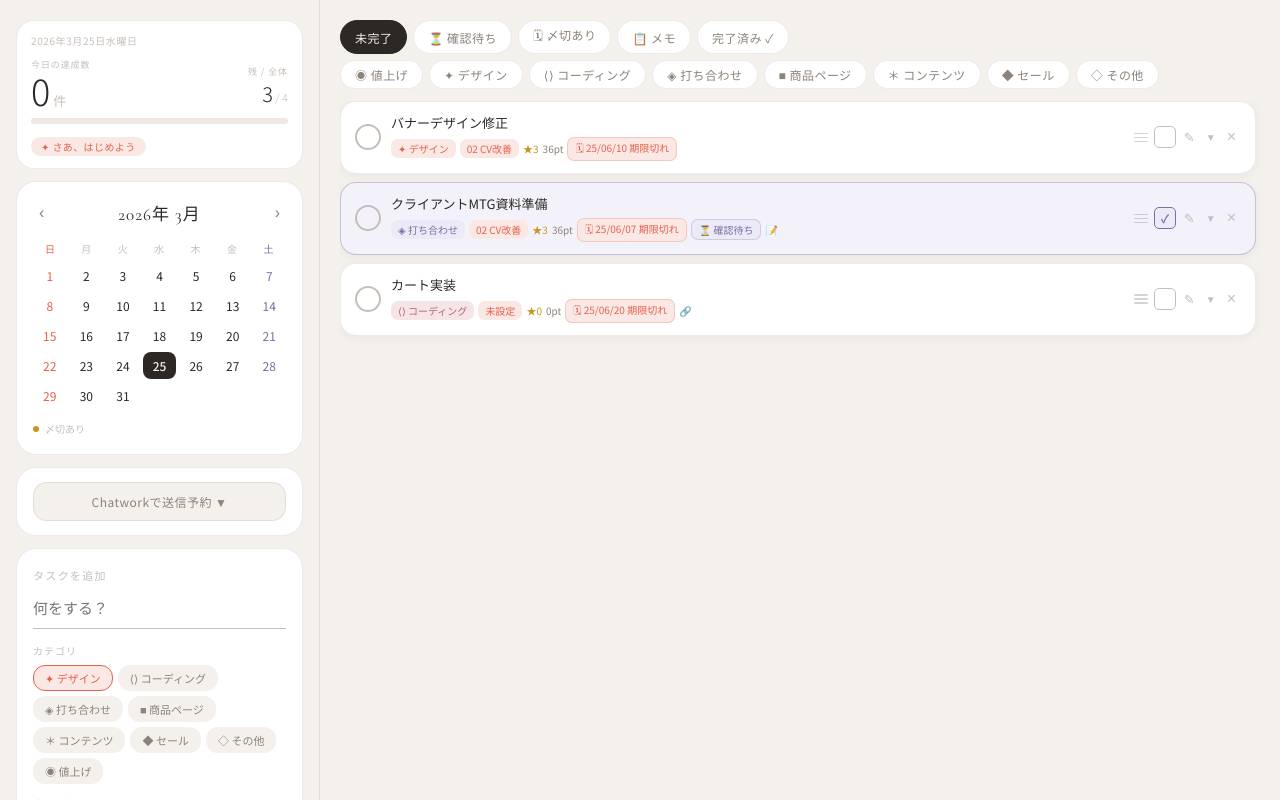
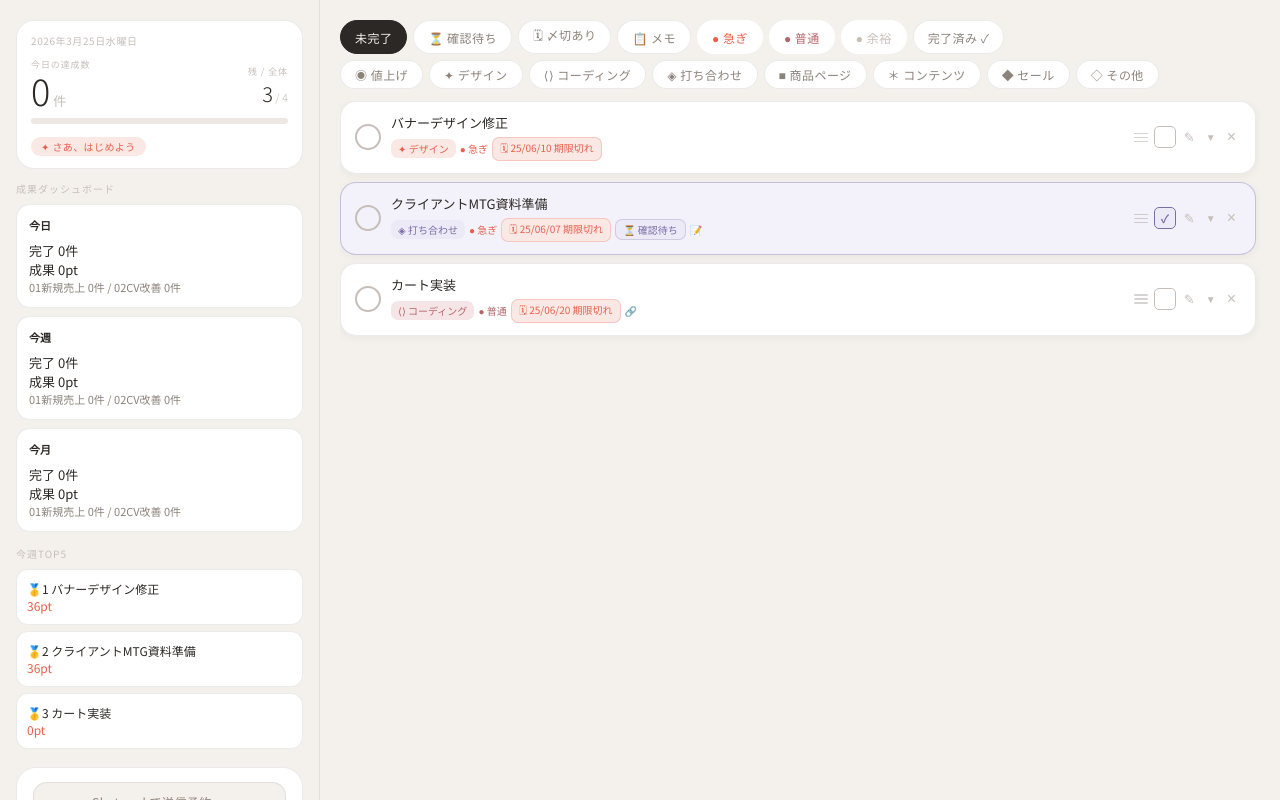
Before and after one commit to mariu-jpg/laughing-octo-system, a React (Vite) app: page / in a window 1280 px wide. Built offline with nearby package versions, Linux system fonts and the light colour scheme.

Commit message:
Add files via upload

```diff
--- a/src/App.jsx
+++ b/src/App.jsx
@@ -761,18 +761,14 @@ function TaskCard({ task, onToggle, onToggleWaiting, onDelete, onUpdate, onDragS
   // edit fields
   const [editText, setEditText]   = useState(task.text);
   const [editCat,  setEditCat]    = useState(task.category);
-  const [editPurpose, setEditPurpose] = useState(task.purpose || "01");
-  const [editImpact, setEditImpact] = useState(task.impact || 3);
-  const [editEffort, setEditEffort] = useState(task.effort || "day");
+  const [editPri,  setEditPri]    = useState(task.priority);
   const [editDl,   setEditDl]     = useState(task.deadline);
 
   // sync when task prop changes
   useEffect(() => {
     setEditText(task.text);
     setEditCat(task.category);
-    setEditPurpose(task.purpose || "01");
-    setEditImpact(task.impact || 3);
-    setEditEffort(task.effort || "day");
+    setEditPri(task.priority);
     setEditDl(task.deadline);
     setEditUrl(task.url);
     setEditMemo(task.memo);
@@ -783,7 +779,7 @@ function TaskCard({ task, onToggle, onToggleWaiting, onDelete, onUpdate, onDragS
   const chip = deadlineChip(task.deadline);
 
   const saveEdit = () => {
-    onUpdate(task.id, { text: editText.trim() || task.text, category: editCat, purpose: editPurpose, impact: editImpact, effort: editEffort, deadline: editDl, url: editUrl, memo: editMemo });
+    onUpdate(task.id, { text: editText.trim() || task.text, category: editCat, priority: editPri, deadline: editDl, url: editUrl, memo: editMemo });
     setEditing(false);
     setDirty(false);
   };
@@ -831,30 +827,18 @@ function TaskCard({ task, onToggle, onToggleWaiting, onDelete, onUpdate, onDragS
               }}>{c.emoji} {c.label}</button>
             ))}
           </div>
-          {/* value score */}
-          <div style={{ fontSize:10, color:P.inkFaint, letterSpacing:".1em", textTransform:"uppercase", marginBottom:6 }}>成果評価</div>
-          <div style={{display:"flex",gap:5,flexWrap:"wrap",marginBottom:10}}>
-            {PURPOSES.map(p=>(
-              <button key={p.id} onClick={()=>setEditPurpose(p.id)} style={{
-                fontFamily:"inherit",fontSize:10,padding:"3px 9px",borderRadius:10,cursor:"pointer",
-                border:`1.5px solid ${editPurpose===p.id ? P.fiesta : "transparent"}`,
-                background:editPurpose===p.id ? P.fiestaBg : P.bg,
-                color:editPurpose===p.id ? P.fiesta : P.inkSub
-              }}>{p.label}</button>
+          {/* priority */}
+          <div style={{ fontSize:10, color:P.inkFaint, letterSpacing:".1em", textTransform:"uppercase", marginBottom:6 }}>優先度</div>
+          <div style={{ display:"flex", gap:4, marginBottom:10 }}>
+            {PRIORITIES.map(p => (
+              <button key={p.id} onClick={() => setEditPri(p.id)} style={{
+                fontFamily:"inherit", fontSize:10, padding:"3px 9px", borderRadius:10, cursor:"pointer",
+                border:`1.5px solid ${editPri===p.id ? p.color : "transparent"}`,
+                background: editPri===p.id ? `${p.color}18` : P.bg,
+                color: editPri===p.id ? p.color : P.inkSub,
+                transition:"all .15s",
+              }}>● {p.label}</button>
             ))}
-          </div>
-          <div style={{display:"flex",gap:5,flexWrap:"wrap",marginBottom:10}}>
-            {IMPACTS.map(i=>(
-              <button key={i.id} onClick={()=>setEditImpact(i.id)} style={{
-                fontFamily:"inherit",fontSize:10,padding:"3px 9px",borderRadius:10,cursor:"pointer",
-                border:`1.5px solid ${editImpact===i.id ? P.saffron : "transparent"}`,
-                background:editImpact===i.id ? P.saffronBg : P.bg,
-                color:editImpact===i.id ? P.saffron : P.inkSub
-              }}>影響 {i.label}</button>
-            ))}
-          </div>
-          <div style={{fontSize:11,color:P.inkSub,marginBottom:10}}>
-            現在スコア：{calcValueScore({purpose:editPurpose,impact:editImpact,effort:editEffort})}pt
           </div>
           {/* deadline */}
           <div style={{ fontSize:10, color:P.inkFaint, letterSpacing:".1em", textTransform:"uppercase", marginBottom:6 }}>〆切日</div>
@@ -933,11 +917,7 @@ function TaskCard({ task, onToggle, onToggleWaiting, onDelete, onUpdate, onDragS
             <span style={{ fontSize:10, padding:"2px 7px", borderRadius:7, background:cat.bg, color:cat.color }}>
               {cat.emoji} {cat.label}
             </span>
-            <span style={{ fontSize:10, padding:"2px 7px", borderRadius:7, background:P.fiestaBg, color:P.fiesta }}>
-{PURPOSES.find(p=>p.id===task.purpose)?.label || "未設定"}
-</span>
-<span style={{fontSize:10,color:P.saffron}}>★{task.impact || 0}</span>
-<span style={{fontSize:10,color:P.inkSub}}>{calcValueScore(task)}pt</span>
+            <span style={{ fontSize:10, color:pri.color }}>● {pri.label}</span>
             {chip && (
               <span style={{
                 fontSize:10, padding:"2px 7px", borderRadius:7,
@@ -1380,15 +1360,13 @@ function ChatworkReminderForm() {
 function AddTaskForm({ onAdd }) {
   const [text,   setText]   = useState("");
   const [cat,    setCat]    = useState("design");
-  const [purpose, setPurpose] = useState("01");
-  const [impact, setImpact] = useState(3);
-  const [effort, setEffort] = useState("day");
+  const [pri,    setPri]    = useState("mid");
   const [dl,     setDl]     = useState("");
   const inputRef = useRef(null);
 
   const handleAdd = () => {
     if (!text.trim()) return;
-    onAdd({ text:text.trim(), category:cat, purpose, impact, effort, deadline:dl });
+    onAdd({ text:text.trim(), category:cat, priority:pri, deadline:dl });
     setText(""); setDl("");
   };
 
@@ -1426,21 +1404,18 @@ function AddTaskForm({ onAdd }) {
         ))}
       </div>
 
-      {/* value */}
-      <div style={{fontSize:10,color:P.inkFaint,letterSpacing:".1em",marginBottom:7}}>成果分類</div>
-      <div style={{display:"flex",gap:5,flexWrap:"wrap",marginBottom:10}}>
-        {PURPOSES.map(p=><button key={p.id} onClick={()=>setPurpose(p.id)} style={{
-          fontFamily:"inherit",fontSize:11,padding:"4px 10px",borderRadius:12,cursor:"pointer",
-          border:`1.5px solid ${purpose===p.id ? P.fiesta : "transparent"}`,
-          background:purpose===p.id ? P.fiestaBg : P.bg,color:purpose===p.id ? P.fiesta:P.inkSub
-        }}>{p.label}</button>)}
-      </div>
-      <div style={{display:"flex",gap:5,marginBottom:12}}>
-        {IMPACTS.map(i=><button key={i.id} onClick={()=>setImpact(i.id)} style={{
-          fontFamily:"inherit",fontSize:11,padding:"4px 10px",borderRadius:12,cursor:"pointer",
-          border:`1.5px solid ${impact===i.id ? P.saffron : "transparent"}`,
-          background:impact===i.id ? P.saffronBg:P.bg,color:impact===i.id?P.saffron:P.inkSub
-        }}>{i.label}</button>)}
+      {/* priority */}
+      <div style={{ fontSize:10, color:P.inkFaint, letterSpacing:".1em", textTransform:"uppercase", marginBottom:7 }}>優先度</div>
+      <div style={{ display:"flex", gap:5, marginBottom:12 }}>
+        {PRIORITIES.map(p => (
+          <button key={p.id} onClick={() => setPri(p.id)} style={{
+            fontFamily:"inherit", fontSize:11, padding:"4px 11px", borderRadius:12, cursor:"pointer",
+            border:`1.5px solid ${pri===p.id ? p.color : "transparent"}`,
+            background: pri===p.id ? `${p.color}18` : P.bg,
+            color: pri===p.id ? p.color : P.inkSub,
+            transition:"all .15s",
+          }}>● {p.label}</button>
+        ))}
       </div>
 
       {/* deadline */}
@@ -1481,7 +1456,9 @@ const FILTERS = [
   { id:"deadline", label:"🗓 〆切あり"    },
   { id:"meeting",  label:"◈ 打ち合わせ"  },
   { id:"memos",    label:"📋 メモ"       },
-
+  { id:"pri_high", label:"● 急ぎ"        },
+  { id:"pri_mid",  label:"● 普通"        },
+  { id:"pri_low",  label:"● 余裕"        },
   { id:"price",    label:"◉ 値上げ"      },
   { id:"design",   label:"✦ デザイン"    },
   { id:"coding",   label:"⟨⟩ コーディング" },
@@ -1495,66 +1472,47 @@ const FILTERS = [
 const priOrder = { high:0, mid:1, low:2 };
 
 
-// 成果ダッシュボード集計
-function getAchievementStats(tasks, period="month"){
+function AchievementDashboard({tasks=[]}) {
   const now = new Date();
-  const start = new Date();
-
-  if(period === "week"){
-    start.setDate(now.getDate() - 7);
-  } else if(period === "day"){
-    start.setHours(0,0,0,0);
-  } else {
-    start.setDate(1);
-    start.setHours(0,0,0,0);
-  }
-
-  const completed = tasks.filter(t =>
-    t.done &&
-    t.completedAt &&
-    new Date(t.completedAt) >= start
-  );
-
-  return {
-    count: completed.length,
-    release01: completed.filter(t=>t.purpose==="01").length,
-    cv02: completed.filter(t=>t.purpose==="02").length,
-    improve03: completed.filter(t=>t.purpose==="03").length,
-    score: completed.reduce((sum,t)=>sum+calcValueScore(t),0)
+  const startDay = new Date(now.getFullYear(), now.getMonth(), now.getDate());
+  const startWeek = new Date(startDay);
+  startWeek.setDate(startDay.getDate()-7);
+  const startMonth = new Date(now.getFullYear(), now.getMonth(), 1);
+
+  const stats = (start) => {
+    const list = tasks.filter(t => t.done && t.completedAt && new Date(t.completedAt)>=start);
+    return {
+      count:list.length,
+      score:list.reduce((s,t)=>s+(typeof calcValueScore==="function"?calcValueScore(t):0),0),
+      one:list.filter(t=>t.purpose==="01").length,
+      two:list.filter(t=>t.purpose==="02").length,
+    };
   };
-}
-
-
-
-// ===== Achievement Dashboard UI =====
-// 完了済みタスクから今日/今週/今月の成果を表示するためのコンポーネント
-function AchievementDashboard({tasks=[]}) {
-  const renderStats = (title, period) => {
-    const stats = getAchievementStats(tasks, period);
-    return (
-      <div style={{
-        background:"#fff",
-        borderRadius:16,
-        padding:16,
-        marginBottom:10,
-        border:"1px solid #eee"
-      }}>
-        <div style={{fontWeight:700,marginBottom:8}}>{title}</div>
-        <div>完了：{stats.count}件</div>
-        <div>成果：{stats.score}pt</div>
-        <div>01 新規売上：{stats.release01}件</div>
-        <div>02 CV改善：{stats.cv02}件</div>
-      </div>
-    );
-  };
-
-  return (
-    <div>
-      {renderStats("今日","day")}
-      {renderStats("今週","week")}
-      {renderStats("今月","month")}
-    </div>
-  );
+
+  const Card=({title,data})=><div style={{
+    background:P.surface,border:`1px solid ${P.border}`,borderRadius:14,padding:"12px",marginBottom:8
+  }}>
+    <div style={{fontSize:11,fontWeight:700,marginBottom:8}}>{title}</div>
+    <div style={{fontSize:13}}>完了 {data.count}件</div>
+    <div style={{fontSize:13}}>成果 {data.score}pt</div>
+    <div style={{fontSize:11,color:P.inkSub}}>01新規売上 {data.one}件 / 02CV改善 {data.two}件</div>
+  </div>;
+
+  const top = tasks.filter(t=>!t.done).map(t=>({...t,_score:typeof calcValueScore==="function"?calcValueScore(t):0}))
+    .sort((a,b)=>b._score-a._score).slice(0,5);
+
+  return <div>
+    <div style={{fontSize:10,color:P.inkFaint,letterSpacing:".1em",marginBottom:8}}>成果ダッシュボード</div>
+    <Card title="今日" data={stats(startDay)}/>
+    <Card title="今週" data={stats(startWeek)}/>
+    <Card title="今月" data={stats(startMonth)}/>
+    <div style={{fontSize:10,color:P.inkFaint,letterSpacing:".1em",margin:"14px 0 8px"}}>今週TOP5</div>
+    {top.map((t,i)=><div key={t.id} style={{
+      background:P.surface,border:`1px solid ${P.border}`,borderRadius:12,padding:10,marginBottom:6,fontSize:12
+    }}>
+      🥇{ i+1 } {t.text}<br/><span style={{color:P.fiesta}}>{t._score}pt</span>
+    </div>)}
+  </div>;
 }
 
 export default function App() {
@@ -1615,7 +1573,7 @@ export default function App() {
   };
 
   const addTask = ({ text, category, priority, deadline }) => {
-    setTasks(prev => [{ id:Date.now(), text, category, purpose, impact, effort, deadline, done:false, waiting:false, url:"", memo:"" }, ...prev]);
+    setTasks(prev => [{ id:Date.now(), text, category, priority, purpose:"01", impact:3, effort:"day", deadline, done:false, waiting:false, url:"", memo:"" }, ...prev]);
   };
   const toggleTask = id => setTasks(prev => prev.map(t => {
     if (t.id !== id) return t;
@@ -2001,8 +1959,8 @@ export default function App() {
             }}>{moodMsg}</span>
           </div>
 
-          {/* calendar */}
-          <MiniCalendar tasks={tasks} />
+          {/* achievement dashboard */}
+          <AchievementDashboard tasks={tasks} />
 
         {/* chatwork reminder */}
           <ChatworkReminderForm />
@@ -2081,7 +2039,7 @@ export default function App() {
 
         {/* filters — 1行目: ステータス系 / 2行目: カテゴリ系 */}
         {(() => {
-          const ROW1 = ["all","waiting","deadline","memos","done"];
+          const ROW1 = ["all","waiting","deadline","memos","pri_high","pri_mid","pri_low","done"];
           const ROW2 = ["price","design","coding","meeting","item","contents","sales","other"];
           const btnStyle = (f) => ({
             flexShrink:0, fontFamily:"'Noto Sans JP',sans-serif",
```
